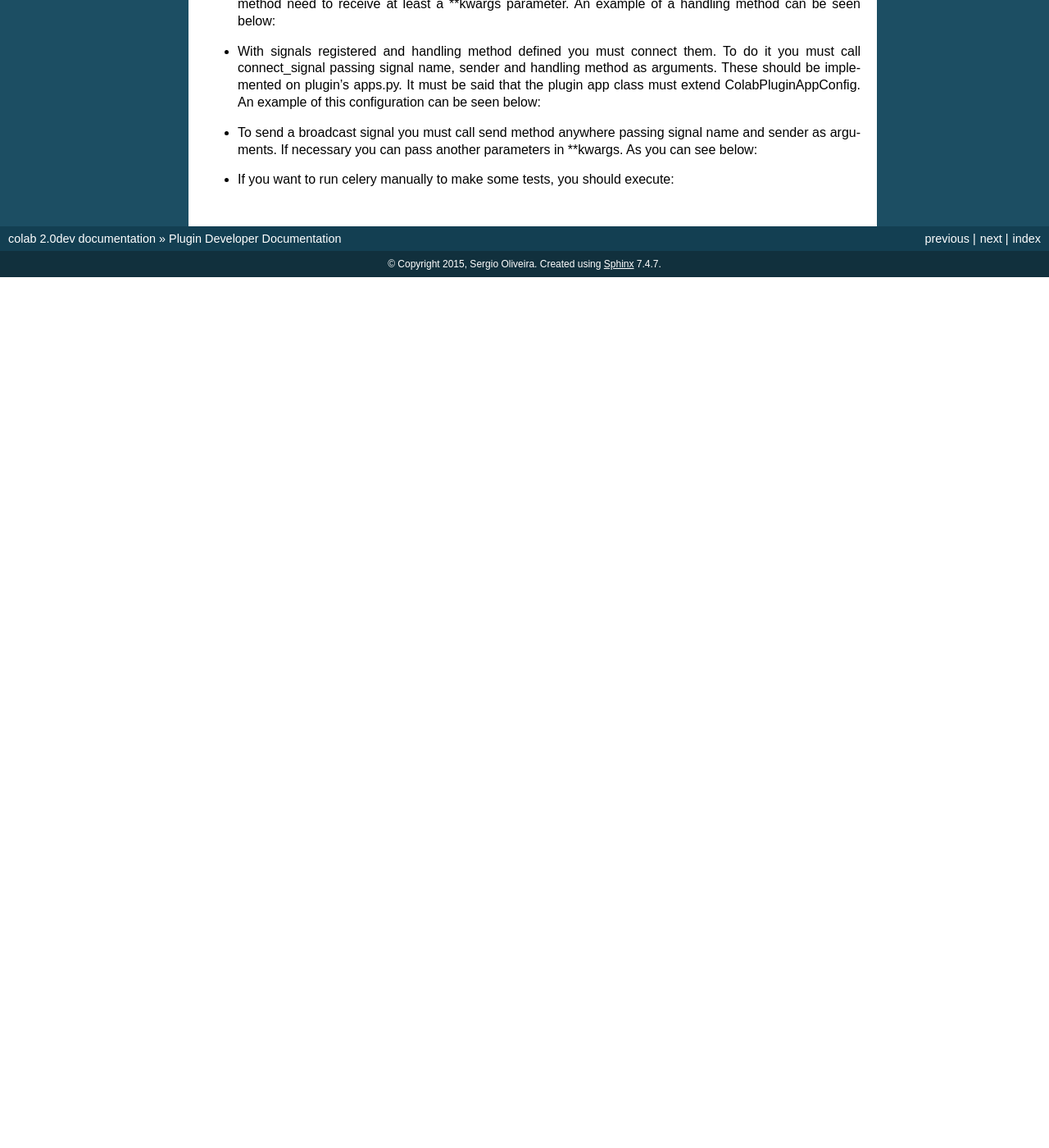
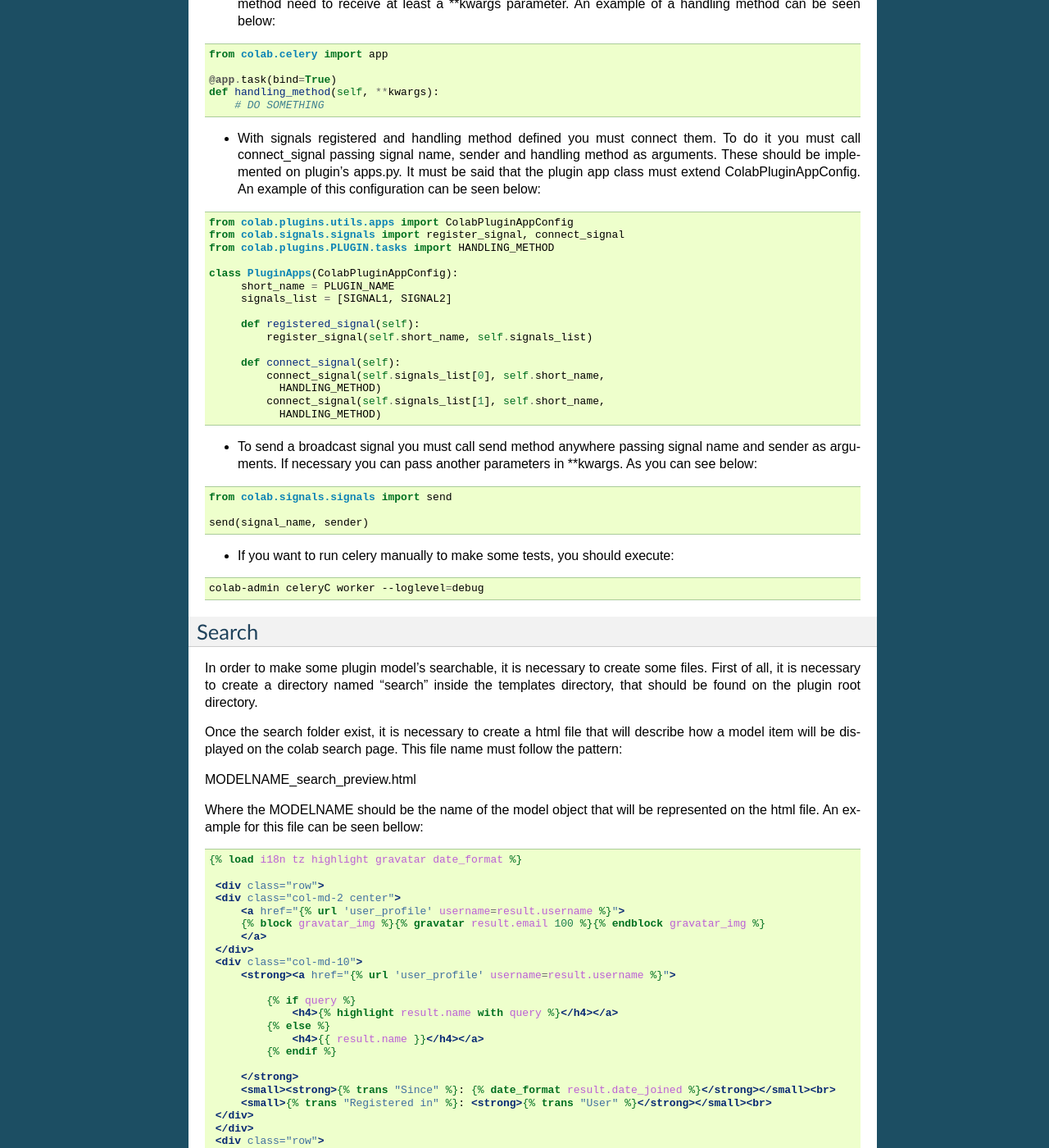
Before and after one commit to colab/colab, a Sphinx documentation site: the page built from docs/source/plugindev.rst, in a window 1280 px wide and 1400 px high, scrolled down 555 px. Shown: the whole window at 82% size. Built offline with Sphinx 7.4.7, drawn with Linux system fonts in a browser that asks for light colours; formulas are drawn with MathJax 3; before the commit the page ends 900 px from its top, so only the background shows below that; some of the changed text lies outside the part shown.

Commit message:
Add documentation for plugin search and highlight
Signed-off-by: Lucas Moura <lucas.moura128@gmail.com>

```diff
--- a/docs/source/plugindev.rst
+++ b/docs/source/plugindev.rst
@@ -34,6 +34,7 @@
   be seen below:
 
 .. code-block:: python
+
    from colab.celery import app
 
    @app.task(bind=True)
@@ -48,6 +49,7 @@
 
 
 .. code-block:: python
+
    from colab.plugins.utils.apps import ColabPluginAppConfig
    from colab.signals.signals import register_signal, connect_signal
    from colab.plugins.PLUGIN.tasks import HANDLING_METHOD
@@ -71,6 +73,7 @@
   \*\*kwargs. As you can see below:
 
 .. code-block:: python
+
    from colab.signals.signals import send
 
    send(signal_name, sender)
@@ -78,4 +81,67 @@
 * If you want to run celery manually to make some tests, you should execute:
 
 .. code-block:: shell
+
    colab-admin celeryC worker --loglevel=debug
+
+Search
+----------
+
+In order to make some plugin model's searchable, it is necessary to create
+some files. First of all, it is necessary to create a directory named "search"
+inside the templates directory, that should be found on the plugin root
+directory.
+
+Once the search folder exist, it is necessary to create a html file that will
+describe how a model item will be displayed on the colab search page. This file
+name must follow the pattern:
+
+MODELNAME_search_preview.html
+
+Where the MODELNAME should be the name of the model object that will be
+represented on the html file. An example for this file can be seen bellow:
+
+.. code-block:: guess
+
+   {% load i18n tz highlight gravatar date_format %}
+
+    <div class="row">
+    <div class="col-md-2 center">
+        <a href="{% url 'user_profile' username=result.username %}">
+        {% block gravatar_img %}{% gravatar result.email 100 %}{% endblock gravatar_img %}
+        </a>
+    </div>
+    <div class="col-md-10">
+        <strong><a href="{% url 'user_profile' username=result.username %}">
+
+            {% if query %}
+                <h4>{% highlight result.name with query %}</h4></a>
+            {% else %}
+                <h4>{{ result.name }}</h4></a>
+            {% endif %}
+
+        </strong>
+        <small><strong>{% trans "Since" %}: {% date_format result.date_joined %}</strong></small><br>
+        <small>{% trans "Registered in" %}: <strong>{% trans "User" %}</strong></small><br>
+    </div>
+    </div>
+    <div class="row">
+    <hr>
+    </div>
+
+As can be seen in the above example, it also possible to highlight the elements being searched. This can be seen on
+the following example:
+
+.. code-block:: html
+
+    {% if query %}
+        <h4>{% highlight result.name with query %}</h4></a>
+    {% else %}
+        <h4>{{ result.name }}</h4></a>
+    {% endif %}
+
+It can be seen that if a query text was used on the search, it will highlight the element if it is present on the query, if not,
+the element will be displayed without a highlight. Therefore, in order to highlight some fields, it is necessary
+to first check if there is a query search. If there is, use the tag "highlight" before the field name. However, it
+must be said that the highlight tag should be followed by a complement, such as "with query", as can be seen on the example
+above. This complement is used to allow the highlight only if the attribute is actually present on the query used to perform a search.
```
